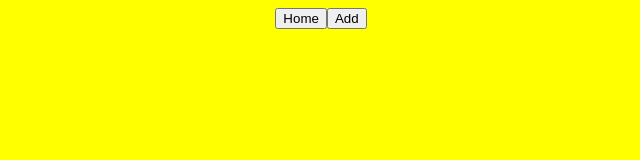
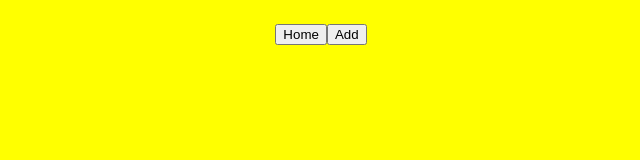
Before and after one commit to damianamodeo/damianamodeo.github.io, a plain HTML site: page index.html in a window 1280 px wide. Shown: the whole page, without its empty margins (319-959 px from the left). Drawn offline with Linux system fonts and the light colour scheme.

Commit message:
force the css file

```diff
--- a/style.css
+++ b/style.css
@@ -4,6 +4,12 @@ html {
   }
 
   body {
+    display: flex;
+    justify-content: center;
+    padding: 1em;
+  }
+
+  input {
     display: flex;
     justify-content: center;
   }
```
